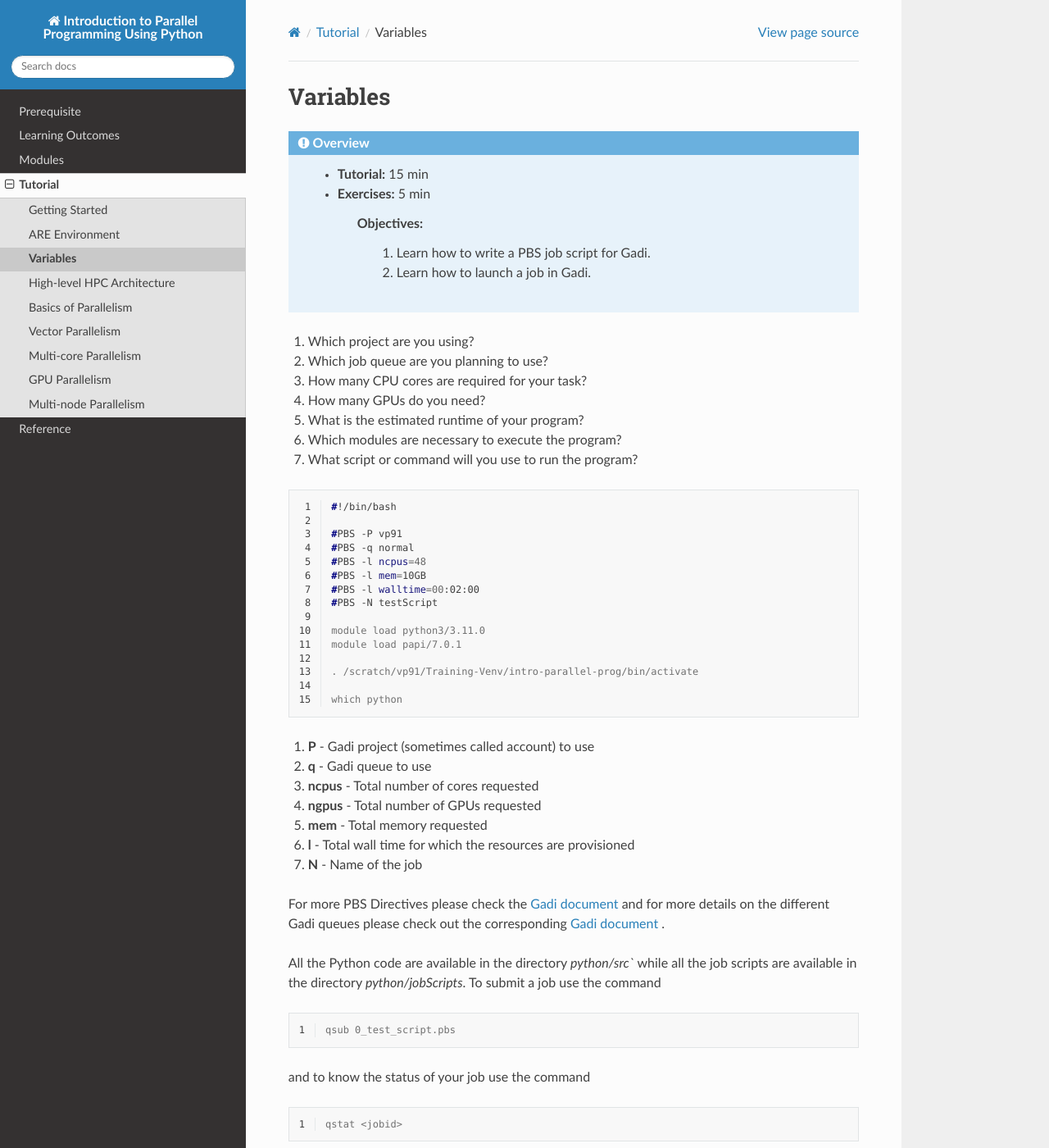
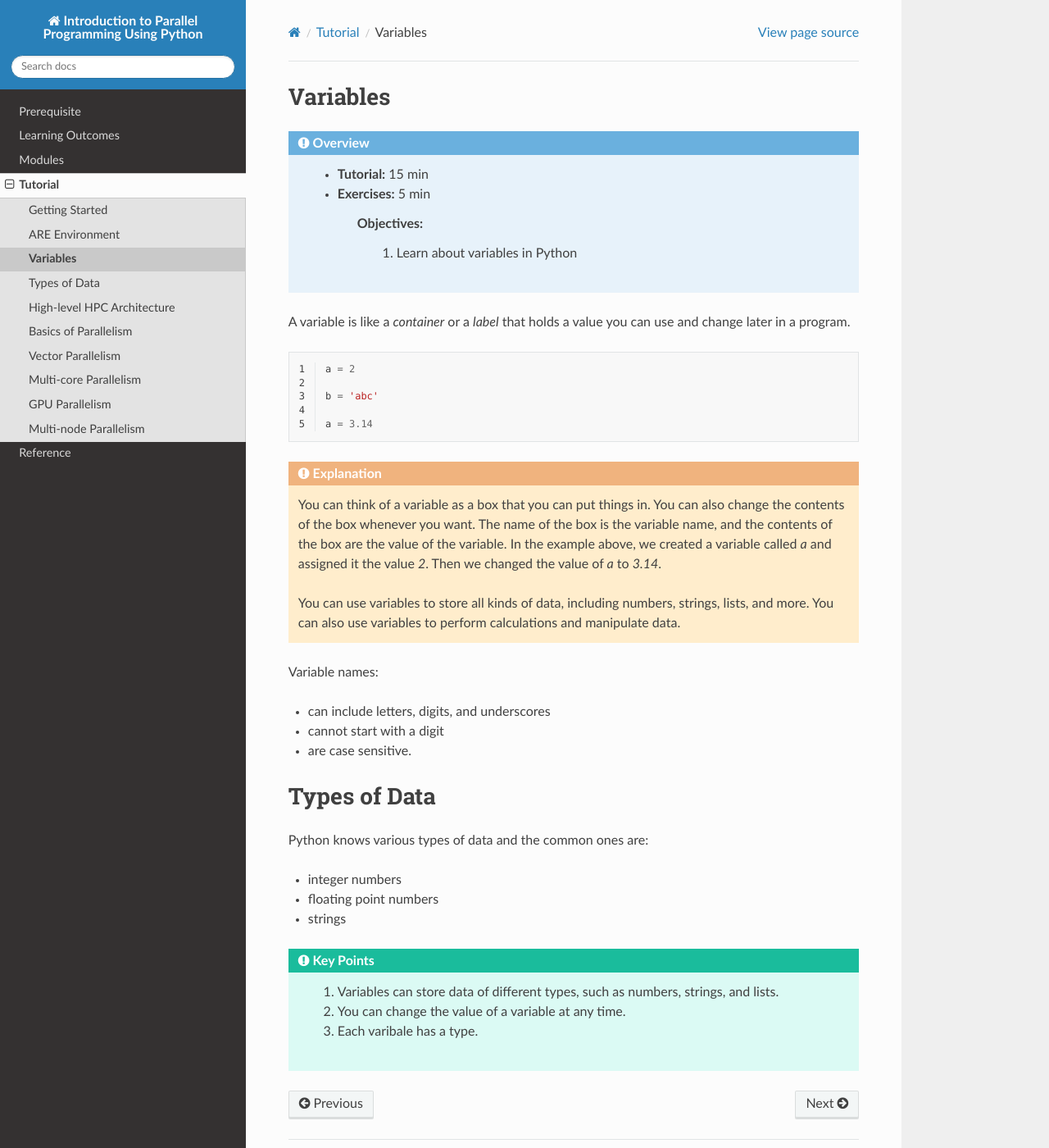
Before and after one commit to NCI900-Training-Organisation/intro-to-python, a Sphinx documentation site: the page built from docs/source/tutorial/variables.rst, in a window 1280 px wide and 1400 px high. Shown: the whole window at 82% size. Built offline with Sphinx 7.4.7 and the Read the Docs theme 3.1.0, drawn with Linux system fonts in a browser that asks for light colours; some of the changed text lies outside the part shown.

Commit message:
variables

```diff
--- a/docs/source/tutorial/variables.rst
+++ b/docs/source/tutorial/variables.rst
@@ -8,85 +8,49 @@ Variables
     * **Exercises:** 5 min
 
         **Objectives:**
-            #. Learn how to write a PBS job script for Gadi.
-            #. Learn how to launch a job in Gadi.
+            #. Learn about variables in Python
 
-1.  Which project are you using?
-2.  Which job queue are you planning to use?
-3.  How many CPU cores are required for your task?
-4.  How many GPUs do you need?
-5.  What is the estimated runtime of your program?
-6.  Which modules are necessary to execute the program?
-7.  What script or command will you use to run the program?
+A variable is like a *container* or a *label* that holds a value you can use and change later in a program.
+
+..  code-block:: python
+    :linenos:
+
+    a = 2
+
+    b = 'abc'
+
+    a = 3.14
+
+.. admonition:: Explanation
+   :class: attention
+
+   You can think of a variable as a box that you can put things in. You can also change the contents of the box whenever you want.
+   The name of the box is the variable name, and the contents of the box are the value of the variable.
+   In the example above, we created a variable called `a` and assigned it the value `2`. Then we changed the value of `a` to `3.14`.
+
+   You can use variables to store all kinds of data, including numbers, strings, lists, and more.
+   You can also use variables to perform calculations and manipulate data.
 
 
-.. code-block:: console
-    :linenos:
+Variable names:
 
-    #!/bin/bash
+* can include letters, digits, and underscores
+* cannot start with a digit
+* are case sensitive.
 
-    #PBS -P vp91
-    #PBS -q normal
-    #PBS -l ncpus=48
-    #PBS -l mem=10GB
-    #PBS -l walltime=00:02:00
-    #PBS -N testScript
+Types of Data
+----------------
 
-    module load python3/3.11.0
-    module load papi/7.0.1
+Python knows various types of data and the common ones are:
 
-    . /scratch/vp91/Training-Venv/intro-parallel-prog/bin/activate
+* integer numbers
+* floating point numbers
+* strings
 
-    which python
-
-#. **P** - Gadi project (sometimes called account) to use
-#. **q** - Gadi queue to use
-#. **ncpus** - Total number of cores requested
-#. **ngpus** - Total number of GPUs requested
-#. **mem** - Total memory requested
-#. **l** - Total wall time for which the resources are provisioned
-#. **N** - Name of the job
-
-
-For more PBS Directives please check the `Gadi document <https://opus.nci.org.au/display/Help/PBS+Directives+Explained>`_ and for more details on the
-different Gadi queues please check out the corresponding `Gadi document <https://opus.nci.org.au/display/Help/Queue+Structure>`_ .
-
-All the Python code are available in the directory `python/src`` while all the job scripts are available in the
-directory `python/jobScripts`. To submit a job use
-the command
-
-.. code-block:: console
-    :linenos:
-
-    qsub 0_test_script.pbs
-
-and to know the status of your job use the command
-
-.. code-block:: console
-    :linenos:
-
-    qstat <jobid>
-
-To know get the details about the job use the command
-
-.. code-block:: console
-    :linenos:
-
-    qstat -swx <jobid>
-
-
-**Interactive Jobs:** An interactive job allows you to interact directly with the HPC system and the job while it's
- running. This means you have a command-line shell (e.g., terminal) on the compute node where you
- can run commands in real-time.
-
-.. code-block:: console
-    :linenos:
-
-    qsub -I -q normal  -P vp91 -l walltime=00:10:00,ncpus=48,mem=10GB
 
 .. admonition:: Key Points
    :class: hint
 
-    #. Multiple PBS directives are available request a job.
-    #. Gadi uses some custom directives.
-    #. There are two modes to request a job - batched and interactive.
+    #. Variables can store data of different types, such as numbers, strings, and lists.
+    #. You can change the value of a variable at any time.
+    #. Each varibale has a type.
```
Also changed, not shown: 1 other file.
